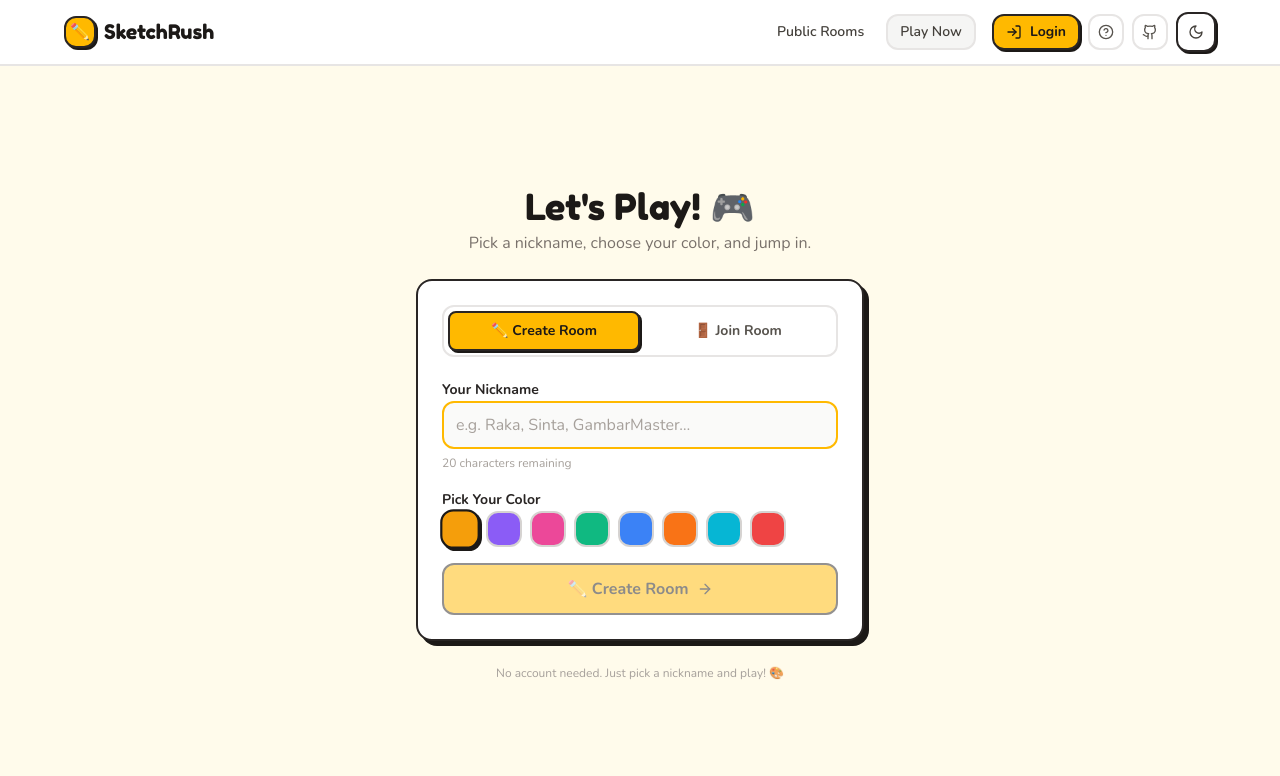
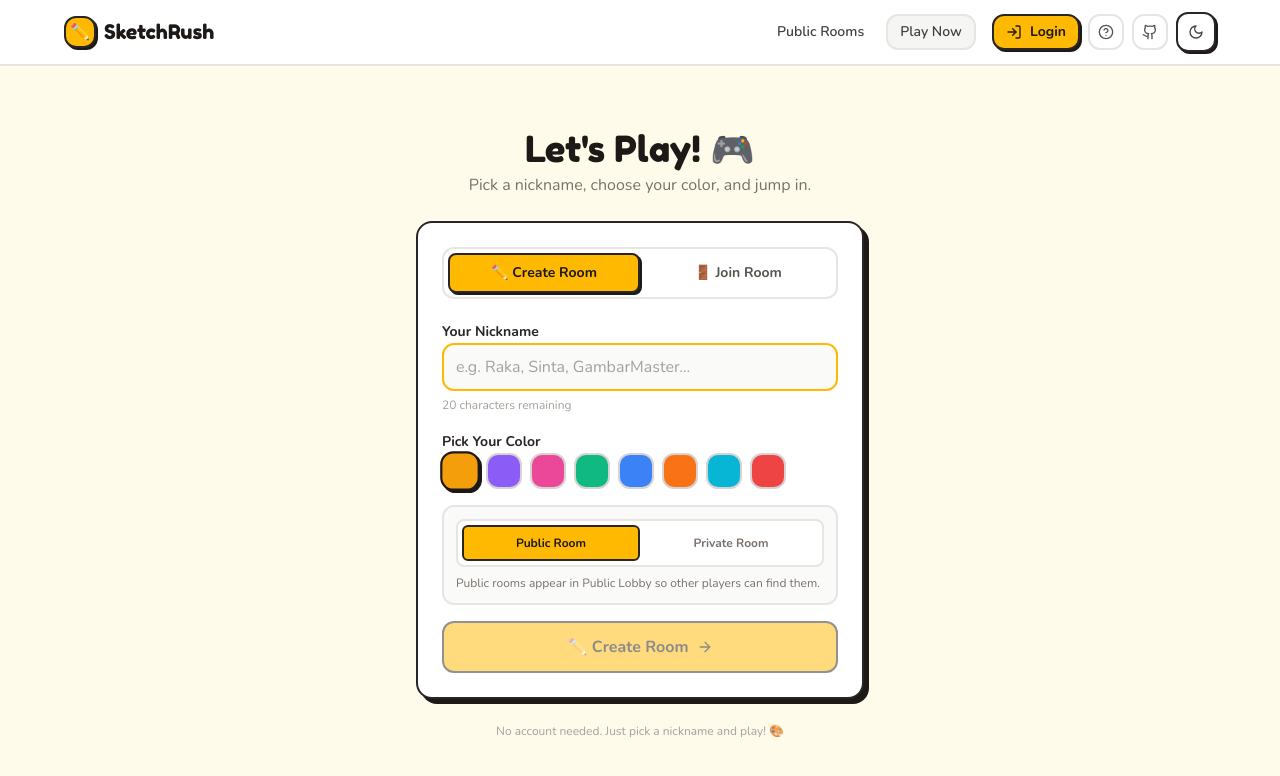
Before and after one commit to Dho99/sketchrush-fe, a React (Vite) app: page /join in a window 1280 px wide. Shown: the top 776 px of the page. Built offline with nearby package versions, Linux system fonts and the light colour scheme; no server answers.

Commit message:
Add initial log files for frontend development environment

```diff
--- a/src/app/components/LeaveRoomModal.tsx
+++ b/src/app/components/LeaveRoomModal.tsx
@@ -31,11 +31,11 @@ export function LeaveRoomModal({
         <AlertDialogHeader>
           <AlertDialogTitle className="flex items-center gap-2 text-rose-600">
             <AlertTriangle className="w-5 h-5" />
-            {isHost ? 'Delete Room?' : 'Leave Room?'}
+            Leave Room?
           </AlertDialogTitle>
           <AlertDialogDescription className="text-stone-600 dark:text-stone-400">
             {isHost
-              ? 'You are the host. Leaving will permanently close this room and remove all players. This action cannot be undone.'
+              ? 'You are the host. Host will transfer to another player if one is available. Use Delete Room in settings to close the room for everyone.'
               : 'You will leave this room and return to Public Lobby.'}
           </AlertDialogDescription>
         </AlertDialogHeader>
@@ -52,7 +52,7 @@ export function LeaveRoomModal({
             onClick={onConfirm}
             className="rounded-xl bg-rose-600 hover:bg-rose-700 text-white border-2 border-rose-700 shadow-[2px_2px_0px_#1C1917]"
           >
-            {isLeaving ? 'Leaving...' : isHost ? 'Delete Room' : 'Leave Room'}
+            {isLeaving ? 'Leaving...' : 'Leave Room'}
           </AlertDialogAction>
         </AlertDialogFooter>
       </AlertDialogContent>
--- a/src/app/components/SettingsPanel.tsx
+++ b/src/app/components/SettingsPanel.tsx
@@ -20,6 +20,7 @@ interface SettingsPanelProps {
     isHost: boolean;
     onChange: (settings: Partial<GameSettings>) => void;
     roomCode: string;
+    isPrivate?: boolean;
 }
 
 function Toggle({
@@ -80,6 +81,7 @@ export function SettingsPanel({
     isHost,
     onChange,
     roomCode,
+    isPrivate = false,
 }: SettingsPanelProps) {
     const handleDeleteRoom = () => {
         // console.log("Emitting room:delete with", { roomCode, isHost });
@@ -174,6 +176,18 @@ export function SettingsPanel({
 
                 {/* Toggles */}
                 <div className="space-y-4 pt-2 border-t-2 border-stone-100 dark:border-stone-800">
+                    <Toggle
+                        id="privateRoom"
+                        checked={isPrivate}
+                        onChange={(v) => onChange({ isPrivate: v })}
+                        disabled={!isHost}
+                        label="Private Room"
+                        description={
+                            isPrivate
+                                ? "Hidden from Public Lobby; join by code or invite link."
+                                : "Visible in Public Lobby."
+                        }
+                    />
                     <Toggle
                         id="enableHints"
                         checked={settings.enableHints}
--- a/src/app/pages/JoinPage.tsx
+++ b/src/app/pages/JoinPage.tsx
@@ -24,6 +24,7 @@ export function JoinPage() {
     const [nickname, setNickname] = useState(authUser?.name || "");
     const [roomCode, setRoomCode] = useState(searchParams.get("code") || "");
     const [avatarColor, setAvatarColor] = useState(AVATAR_COLORS[0]);
+    const [isPrivate, setIsPrivate] = useState(false);
     const [isLoading, setIsLoading] = useState(false);
 
     useEffect(() => {
@@ -87,7 +88,12 @@ export function JoinPage() {
                         });
                     }
 
-                    setRoom({ code, hostId: data.hostPlayerId || data.player?.id || "unknown" });
+                    setRoom({
+                        code,
+                        hostId: data.hostPlayerId || data.player?.id || "unknown",
+                        visibility: data.visibility,
+                        isPrivate: data.isPrivate ?? data.visibility === "PRIVATE",
+                    });
                     toast.success(`Joined room ${code}! 🎉`);
                     navigate(`/lobby/${code}`);
                     setIsLoading(false);
@@ -117,7 +123,8 @@ export function JoinPage() {
             name: `${nickname}'s Room`,
             nickname: nickname.trim(),
             maxRounds: 5,
-            visibility: "PUBLIC", // Default to public for now
+            visibility: isPrivate ? "PRIVATE" : "PUBLIC",
+            isPrivate,
             settings: {
                 enableAiClue: true,
                 clueTriggerSeconds: 10,
@@ -293,6 +300,42 @@ export function JoinPage() {
                             </div>
                         </div>
 
+                        {mode === "create" && (
+                            <div className="space-y-2 rounded-xl border-2 border-stone-200 dark:border-stone-700 p-3 bg-stone-50 dark:bg-stone-800/50">
+                                <div className="flex rounded-lg border-2 border-stone-200 dark:border-stone-700 overflow-hidden p-1 gap-1 bg-white dark:bg-stone-900">
+                                    <button
+                                        type="button"
+                                        onClick={() => setIsPrivate(false)}
+                                        className={cn(
+                                            "flex-1 py-2 rounded-md text-xs font-bold transition-colors",
+                                            !isPrivate
+                                                ? "bg-amber-400 text-stone-900 border-2 border-stone-800 dark:border-stone-600"
+                                                : "text-stone-500 dark:text-stone-400 hover:bg-stone-100 dark:hover:bg-stone-800",
+                                        )}
+                                    >
+                                        Public Room
+                                    </button>
+                                    <button
+                                        type="button"
+                                        onClick={() => setIsPrivate(true)}
+                                        className={cn(
+                                            "flex-1 py-2 rounded-md text-xs font-bold transition-colors",
+                                            isPrivate
+                                                ? "bg-amber-400 text-stone-900 border-2 border-stone-800 dark:border-stone-600"
+                                                : "text-stone-500 dark:text-stone-400 hover:bg-stone-100 dark:hover:bg-stone-800",
+                                        )}
+                                    >
+                                        Private Room
+                                    </button>
+                                </div>
+                                <p className="text-xs text-stone-500 dark:text-stone-400 leading-snug">
+                                    {isPrivate
+                                        ? "Private rooms only appear to players with the invite link or room code."
+                                        : "Public rooms appear in Public Lobby so other players can find them."}
+                                </p>
+                            </div>
+                        )}
+
                         {/* Preview */}
                         {nickname && (
                             <div className="flex items-center gap-3 px-3 py-2.5 rounded-xl border-2 border-dashed border-stone-300 dark:border-stone-600 bg-stone-50 dark:bg-stone-800">
--- a/src/app/pages/LobbyPage.tsx
+++ b/src/app/pages/LobbyPage.tsx
@@ -9,6 +9,8 @@ import {
     Loader2,
     Gamepad2,
     LogOut,
+    Globe2,
+    Lock,
 } from "lucide-react";
 import { toast } from "sonner";
 import { PlayerAvatar } from "../components/PlayerAvatar";
@@ -40,6 +42,11 @@ export function LobbyPage() {
         setIsStartingGame,
     } = useGameStore();
 
+    useEffect(() => {
+        if (!roomCode || currentUser) return;
+        navigate(`/join?code=${roomCode.toUpperCase()}`, { replace: true });
+    }, [currentUser, navigate, roomCode]);
+
     const isHost = currentUser?.isHost ?? false;
     const isSpectator = currentUser?.role === "spectator";
     const activePlayers = players.filter((p) => p.role !== "spectator");
@@ -59,6 +66,7 @@ export function LobbyPage() {
     const customWordsReady =
         !isCustomWordPack || (settings.customWords?.length || 0) > 0;
     const displayCode = roomCode ?? room?.code ?? "------";
+    const isPrivateRoom = room?.isPrivate ?? room?.visibility === "PRIVATE";
 
     const {
         showConfirmModal,
@@ -109,11 +117,18 @@ export function LobbyPage() {
         socketService.emit("room:updateSettings", {
             roomCode: displayCode,
             settings: nextSettings,
+            ...(typeof patch.isPrivate === "boolean"
+                ? {
+                      isPrivate: patch.isPrivate,
+                      visibility: patch.isPrivate ? "PRIVATE" : "PUBLIC",
+                  }
+                : {}),
         });
     };
 
     const handleCopyLink = () => {
-        navigator.clipboard.writeText(window.location.href);
+        const inviteUrl = `${window.location.origin}/join?code=${displayCode}`;
+        navigator.clipboard.writeText(inviteUrl);
         toast.success("Invite link copied!");
     };
 
@@ -125,6 +140,15 @@ export function LobbyPage() {
                     {/* Room code card */}
                     <div className="bg-white dark:bg-stone-900 border-2 border-stone-800 dark:border-stone-500 rounded-2xl p-6 shadow-[4px_4px_0px_#1C1917] dark:shadow-[4px_4px_0px_rgba(255,255,255,0.1)] text-center space-y-4">
                         <RoomCodeBadge code={displayCode} size="lg" />
+
+                        <div className="inline-flex items-center justify-center gap-1.5 px-3 py-1 rounded-full border-2 border-stone-200 dark:border-stone-700 bg-stone-50 dark:bg-stone-800 text-xs font-bold text-stone-600 dark:text-stone-300">
+                            {isPrivateRoom ? (
+                                <Lock className="w-3.5 h-3.5" />
+                            ) : (
+                                <Globe2 className="w-3.5 h-3.5" />
+                            )}
+                            {isPrivateRoom ? "Private Room" : "Public Room"}
+                        </div>
 
                         <div className="flex flex-col sm:flex-row gap-2 justify-center">
                             <button
@@ -352,6 +376,7 @@ export function LobbyPage() {
                         isHost={isHost}
                         onChange={handleSettingsChange}
                         roomCode={displayCode}
+                        isPrivate={isPrivateRoom}
                     />
                 </div>
             </div>
--- a/src/hooks/useSocketGame.ts
+++ b/src/hooks/useSocketGame.ts
@@ -122,7 +122,12 @@ export function useSocketGame(roomCode: string | undefined) {
 
       if (data.status) setGameStatus(data.status.toLowerCase());
       if (data.room) {
-        setRoom({ code: data.room.code, hostId: data.room.hostPlayerId });
+        setRoom({
+          code: data.room.code,
+          hostId: data.room.hostPlayerId,
+          visibility: data.room.visibility,
+          isPrivate: data.room.isPrivate ?? data.room.visibility === 'PRIVATE',
+        });
         if (data.room.players) {
             const existingById = new Map(useGameStore.getState().players.map((player) => [player.id, player]));
             const mapped = data.room.players.map((p: any) => mapSocketPlayer(p, existingById.get(p.id || p.playerId)));
--- a/src/hooks/useSocketRoom.ts
+++ b/src/hooks/useSocketRoom.ts
@@ -27,7 +27,9 @@ export function useSocketRoom(roomCode: string | undefined) {
       if (data) {
         setRoom({
           code: data.code || data.roomCode,
-          hostId: data.hostPlayerId || 'unknown'
+          hostId: data.hostPlayerId || 'unknown',
+          visibility: data.visibility,
+          isPrivate: data.isPrivate ?? data.visibility === 'PRIVATE',
         });
 
         if (data.players) {
--- a/src/lib/types.ts
+++ b/src/lib/types.ts
@@ -22,6 +22,8 @@ export interface Player {
 export interface Room {
   code: string;
   hostId: string;
+  visibility?: 'PUBLIC' | 'PRIVATE';
+  isPrivate?: boolean;
 }
 
 // ─── Game Settings ─────────────────────────────────────────────────────────────
@@ -39,6 +41,7 @@ export interface GameSettings {
   enableAiClue: boolean;
   clueTriggerSeconds: number;
   maxCluesPerRound: number;
+  isPrivate?: boolean;
 }
 
 // ─── Round State ───────────────────────────────────────────────────────────────
```
Also changed, not shown: src/app/pages/PublicLobbyPage.tsx (+7 -1 lines), src/hooks/useRoomExitGuard.ts (+2 -13 lines), 5 other files (tests, documents, lock files or other folders).
